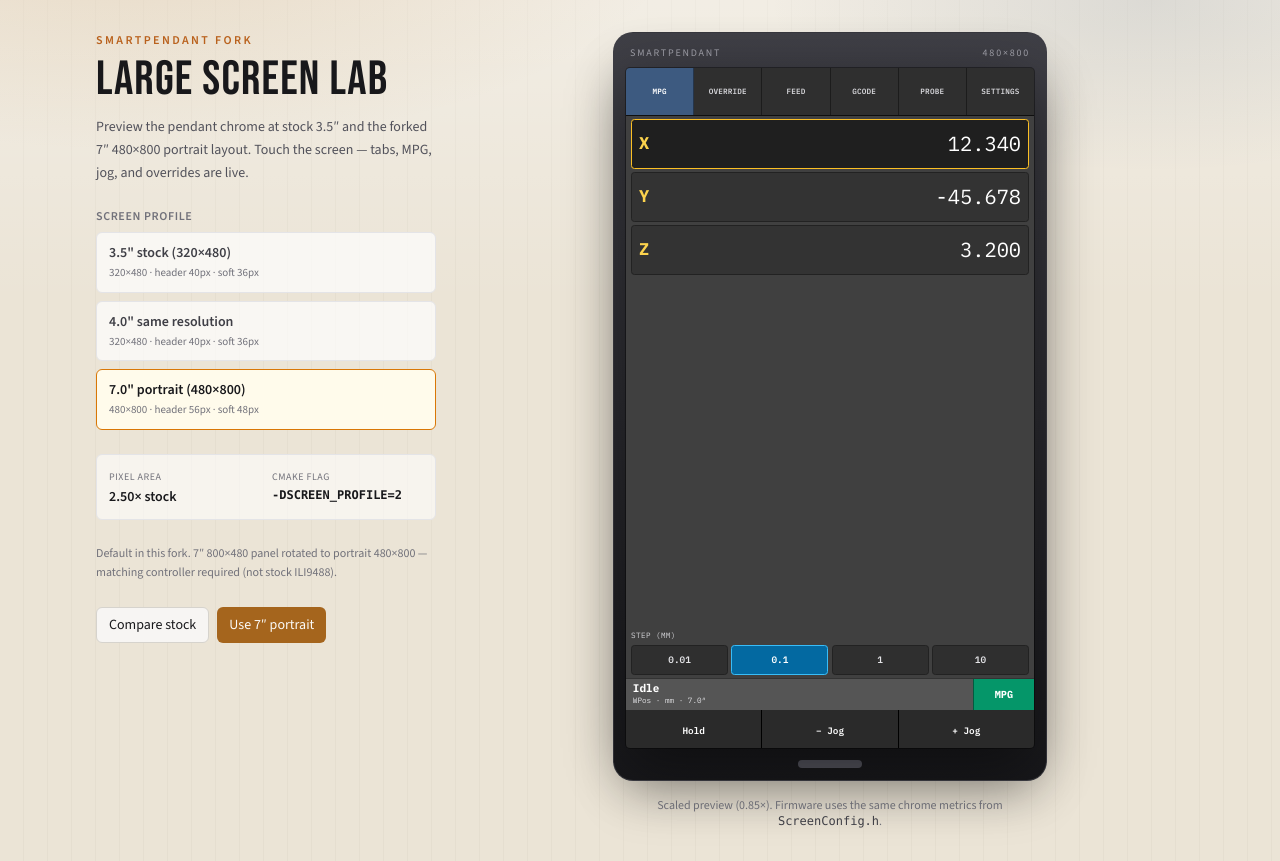
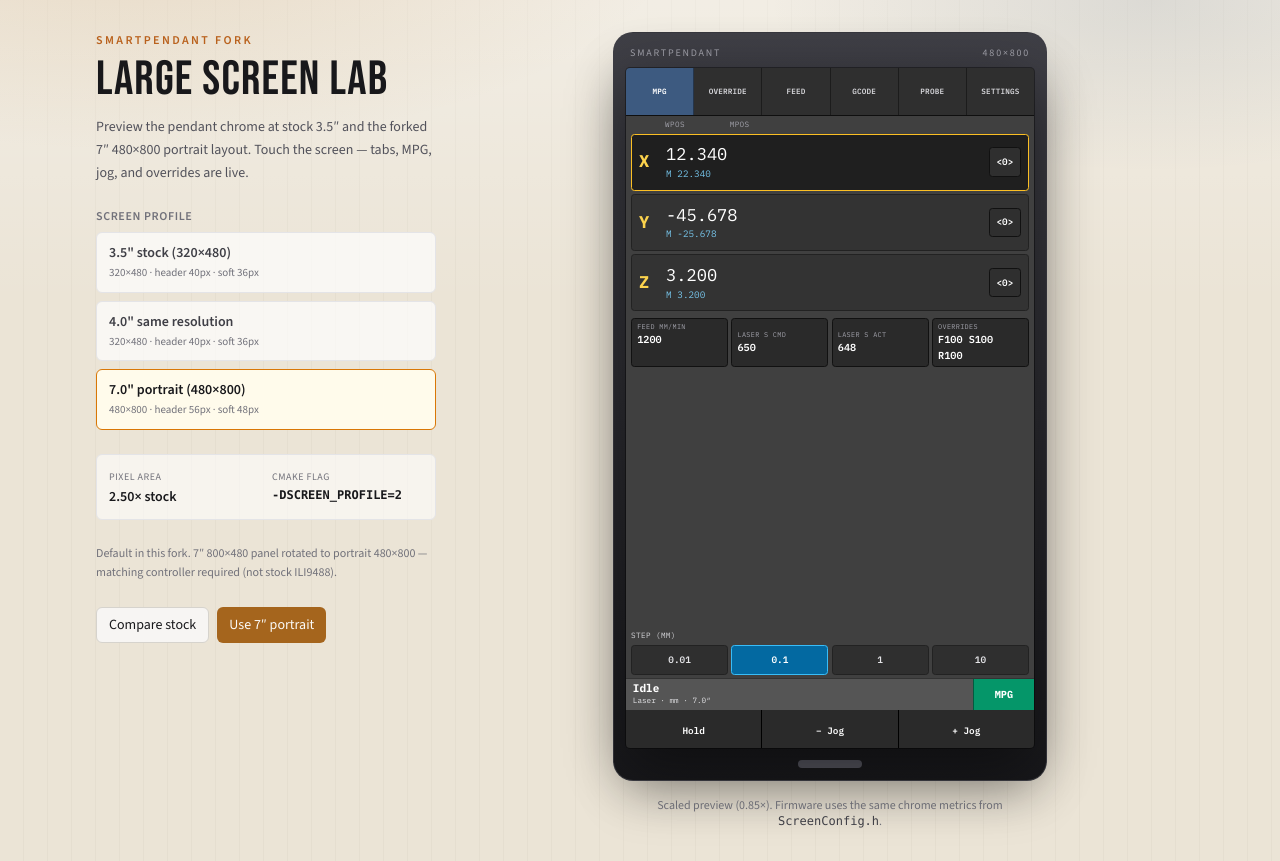
Before and after one commit to MikonosII/pendant-large-display, a Next.js app in the folder simulator/: page / in a window 1280 px wide. Built offline with nearby package versions, Linux system fonts and the light colour scheme.

Commit message:
Enrich large-screen MPG with WPos/MPos and laser power
Use the extra 480x800 space for dual work/machine positions per axis,
commanded and actual laser S, feed rate, and override strip on both the
CrowPanel firmware UI and the layout lab.

```diff
--- a/simulator/src/components/pendant/PendantScreen.tsx
+++ b/simulator/src/components/pendant/PendantScreen.tsx
@@ -5,12 +5,12 @@ import type { PageId, ScreenProfile } from "@/lib/screen-profiles";
 import { PAGES } from "@/lib/screen-profiles";
 import { cn } from "@/lib/utils";
 
-type Axis = { name: string; value: number };
+type Axis = { name: string; wpos: number; wco: number };
 
 const INITIAL_AXES: Axis[] = [
-  { name: "X", value: 12.34 },
-  { name: "Y", value: -45.678 },
-  { name: "Z", value: 3.2 },
+  { name: "X", wpos: 12.34, wco: 10 },
+  { name: "Y", wpos: -45.678, wco: 20 },
+  { name: "Z", wpos: 3.2, wco: 0 },
 ];
 
 type Props = {
@@ -25,6 +25,10 @@ export function PendantScreen({ profile, scale }: Props) {
   const [feedOverride, setFeedOverride] = useState(100);
   const [activeAxis, setActiveAxis] = useState(0);
   const [step, setStep] = useState(0.1);
+  const [feedRate, setFeedRate] = useState(1200);
+  const [laserCmd, setLaserCmd] = useState(650);
+  const [speedOv, setSpeedOv] = useState(100);
+  const [rapidOv] = useState(100);
 
   const contentH = useMemo(() => {
     const statusH = 32 + 2;
@@ -35,14 +39,26 @@ export function PendantScreen({ profile, scale }: Props) {
     setAxes((prev) =>
       prev.map((a, i) =>
         i === activeAxis
-          ? { ...a, value: Math.round((a.value + dir * step) * 1000) / 1000 }
+          ? {
+              ...a,
+              wpos: Math.round((a.wpos + dir * step) * 1000) / 1000,
+            }
           : a
+      )
+    );
+    setFeedRate((f) => Math.max(0, f + dir * 10));
+  };
+
+  const zeroAxis = (i: number) => {
+    setAxes((prev) =>
+      prev.map((a, idx) =>
+        idx === i ? { ...a, wco: a.wco + a.wpos, wpos: 0 } : a
       )
     );
   };
 
-  // Use CSS zoom (not transform:scale) so hit-testing matches the painted
-  // pixels — transform leaves the layout box at 1× and breaks clicks.
+  const laserAct = Math.max(0, laserCmd - 2);
+
   return (
     <div
       className="relative overflow-hidden rounded-sm shadow-[0_20px_60px_rgba(0,0,0,0.45)] ring-1 ring-black/40"
@@ -60,7 +76,6 @@ export function PendantScreen({ profile, scale }: Props) {
           zoom: scale,
         }}
       >
-        {/* Header tabs */}
         <div
           className="flex border-b border-black/50 bg-[#1e1e1e]"
           style={{ height: profile.headerH }}
@@ -82,7 +97,6 @@ export function PendantScreen({ profile, scale }: Props) {
           ))}
         </div>
 
-        {/* Content */}
         <div
           className="relative overflow-hidden bg-[#404040] px-1.5 py-1"
           style={{ height: contentH }}
@@ -92,15 +106,27 @@ export function PendantScreen({ profile, scale }: Props) {
               axes={axes}
               activeAxis={activeAxis}
               step={step}
+              feedRate={feedRate}
+              laserCmd={laserCmd}
+              laserAct={laserAct}
+              feedOv={feedOverride}
+              speedOv={speedOv}
+              rapidOv={rapidOv}
+              roomy={profile.logicalW >= 480}
               onSelectAxis={setActiveAxis}
               onStep={setStep}
-              profile={profile}
+              onZero={zeroAxis}
+              onLaser={(d) =>
+                setLaserCmd((s) => Math.min(1000, Math.max(0, s + d)))
+              }
             />
           )}
           {page === "OVERRIDE" && (
             <OverrideView
               feed={feedOverride}
-              onChange={setFeedOverride}
+              speed={speedOv}
+              onFeed={setFeedOverride}
+              onSpeed={setSpeedOv}
             />
           )}
           {page !== "MPG" && page !== "OVERRIDE" && (
@@ -108,14 +134,13 @@ export function PendantScreen({ profile, scale }: Props) {
           )}
         </div>
 
-        {/* Status + MPG */}
         <div className="flex items-stretch border-t border-black/40 bg-[#555]">
           <div className="flex min-w-0 flex-1 flex-col justify-center px-2 py-1">
             <div className="text-[13px] font-bold leading-none text-white">
               Idle
             </div>
             <div className="mt-0.5 truncate text-[9px] text-zinc-200">
-              WPos · mm · {profile.shortName}
+              Laser · mm · {profile.shortName}
             </div>
           </div>
           <button
@@ -130,7 +155,6 @@ export function PendantScreen({ profile, scale }: Props) {
           </button>
         </div>
 
-        {/* Soft buttons */}
         <div
           className="flex gap-px bg-black"
           style={{ height: profile.softBtnH }}
@@ -151,6 +175,8 @@ export function PendantScreen({ profile, scale }: Props) {
               onClick={() => {
                 setAxes(INITIAL_AXES);
                 setFeedOverride(100);
+                setSpeedOv(100);
+                setLaserCmd(650);
               }}
             />
           )}
@@ -182,30 +208,51 @@ function MpgView({
   axes,
   activeAxis,
   step,
+  feedRate,
+  laserCmd,
+  laserAct,
+  feedOv,
+  speedOv,
+  rapidOv,
+  roomy,
   onSelectAxis,
   onStep,
-  profile,
+  onZero,
+  onLaser,
 }: {
   axes: Axis[];
   activeAxis: number;
   step: number;
+  feedRate: number;
+  laserCmd: number;
+  laserAct: number;
+  feedOv: number;
+  speedOv: number;
+  rapidOv: number;
+  roomy: boolean;
   onSelectAxis: (i: number) => void;
   onStep: (s: number) => void;
-  profile: ScreenProfile;
+  onZero: (i: number) => void;
+  onLaser: (d: number) => void;
 }) {
   const steps = [0.01, 0.1, 1, 10];
-  const roomy = profile.logicalW >= 480;
 
   return (
     <div className="flex h-full flex-col gap-1">
+      {roomy && (
+        <div className="px-10 text-[9px] uppercase tracking-wider text-zinc-400">
+          WPos&nbsp;&nbsp;&nbsp;&nbsp;&nbsp;&nbsp;&nbsp;&nbsp;&nbsp;MPos
+        </div>
+      )}
+
       {axes.map((axis, i) => (
         <button
           key={axis.name}
           type="button"
           onClick={() => onSelectAxis(i)}
           className={cn(
-            "flex items-center justify-between rounded-sm border px-2 transition-colors",
-            roomy ? "py-3" : "py-2",
+            "flex items-center gap-2 rounded-sm border px-2 text-left transition-colors",
+            roomy ? "py-2.5" : "py-2",
             i === activeAxis
               ? "border-amber-400 bg-[#1f1f1f]"
               : "border-[#222] bg-[#333]"
@@ -213,22 +260,66 @@ function MpgView({
         >
           <span
             className={cn(
-              "font-bold text-amber-300",
+              "w-6 shrink-0 font-bold text-amber-300",
               roomy ? "text-xl" : "text-base"
             )}
           >
             {axis.name}
           </span>
-          <span
+          <div className="min-w-0 flex-1">
+            <div
               className={cn(
                 "tabular-nums text-white",
-              roomy ? "text-2xl" : "text-lg"
+                roomy ? "text-xl" : "text-lg"
               )}
             >
-            {axis.value.toFixed(3)}
+              {axis.wpos.toFixed(3)}
+            </div>
+            {roomy && (
+              <div className="text-[11px] tabular-nums text-sky-300/90">
+                M {(axis.wpos + axis.wco).toFixed(3)}
+              </div>
+            )}
+          </div>
+          <span
+            role="button"
+            tabIndex={0}
+            onClick={(e) => {
+              e.stopPropagation();
+              onZero(i);
+            }}
+            onKeyDown={(e) => {
+              if (e.key === "Enter" || e.key === " ") {
+                e.stopPropagation();
+                onZero(i);
+              }
+            }}
+            className="rounded-sm border border-[#111] bg-[#2f2f2f] px-2 py-2 text-[11px] font-semibold text-white"
+          >
+            {"<0>"}
           </span>
         </button>
       ))}
+
+      {roomy && (
+        <div className="mt-1 grid grid-cols-2 gap-1 sm:grid-cols-4">
+          <TeleCell title="FEED mm/min" value={feedRate.toFixed(0)} />
+          <TeleCell
+            title="LASER S cmd"
+            value={laserCmd.toFixed(0)}
+            onClick={() => onLaser(10)}
+          />
+          <TeleCell
+            title="LASER S act"
+            value={laserAct.toFixed(0)}
+            onClick={() => onLaser(-10)}
+          />
+          <TeleCell
+            title="OVERRIDES"
+            value={`F${feedOv} S${speedOv} R${rapidOv}`}
+          />
+        </div>
+      )}
 
       <div className="mt-auto">
         <div className="mb-1 text-[9px] uppercase tracking-wider text-zinc-300">
@@ -256,32 +347,93 @@ function MpgView({
   );
 }
 
+function TeleCell({
+  title,
+  value,
+  onClick,
+}: {
+  title: string;
+  value: string;
+  onClick?: () => void;
+}) {
+  const body = (
+    <>
+      <div className="text-[8px] uppercase tracking-wider text-zinc-400">
+        {title}
+      </div>
+      <div className="text-[12px] font-semibold tabular-nums text-white">
+        {value}
+      </div>
+    </>
+  );
+  if (onClick) {
+    return (
+      <button
+        type="button"
+        onClick={onClick}
+        className="rounded-sm border border-[#111] bg-[#2a2a2a] px-1.5 py-1 text-left"
+      >
+        {body}
+      </button>
+    );
+  }
+  return (
+    <div className="rounded-sm border border-[#111] bg-[#2a2a2a] px-1.5 py-1 text-left">
+      {body}
+    </div>
+  );
+}
+
 function OverrideView({
   feed,
-  onChange,
+  speed,
+  onFeed,
+  onSpeed,
 }: {
   feed: number;
-  onChange: (n: number) => void;
+  speed: number;
+  onFeed: (n: number) => void;
+  onSpeed: (n: number) => void;
 }) {
   return (
-    <div className="flex h-full flex-col items-center justify-center gap-3">
+    <div className="flex h-full flex-col items-center justify-center gap-4">
+      <div className="text-center">
         <div className="text-[10px] uppercase tracking-widest text-zinc-300">
           Feed override
         </div>
-      <div className="text-4xl font-bold tabular-nums text-white">{feed}%</div>
-      <div className="flex gap-2">
+        <div className="text-3xl font-bold tabular-nums text-white">{feed}%</div>
+        <div className="mt-1 flex justify-center gap-2">
           {[-10, -1, 1, 10].map((d) => (
             <button
-            key={d}
+              key={`f${d}`}
               type="button"
-            onClick={() =>
-              onChange(Math.min(200, Math.max(10, feed + d)))
-            }
-            className="min-w-12 rounded-sm border border-[#222] bg-[#2f2f2f] px-3 py-2 text-sm font-semibold text-white"
+              onClick={() => onFeed(Math.min(200, Math.max(10, feed + d)))}
+              className="min-w-10 rounded-sm border border-[#222] bg-[#2f2f2f] px-2 py-1 text-sm font-semibold text-white"
             >
               {d > 0 ? `+${d}` : d}
             </button>
           ))}
+        </div>
+      </div>
+      <div className="text-center">
+        <div className="text-[10px] uppercase tracking-widest text-zinc-300">
+          Laser / spindle override
+        </div>
+        <div className="text-3xl font-bold tabular-nums text-white">
+          {speed}%
+        </div>
+        <div className="mt-1 flex justify-center gap-2">
+          {[-10, -1, 1, 10].map((d) => (
+            <button
+              key={`s${d}`}
+              type="button"
+              onClick={() => onSpeed(Math.min(200, Math.max(10, speed + d)))}
+              className="min-w-10 rounded-sm border border-[#222] bg-[#2f2f2f] px-2 py-1 text-sm font-semibold text-white"
+            >
+              {d > 0 ? `+${d}` : d}
+            </button>
+          ))}
+        </div>
       </div>
     </div>
   );
```
Also changed, not shown: 1 other file (tests, documents, lock files or other folders). Lines whose indentation alone changed are shown as unchanged.
